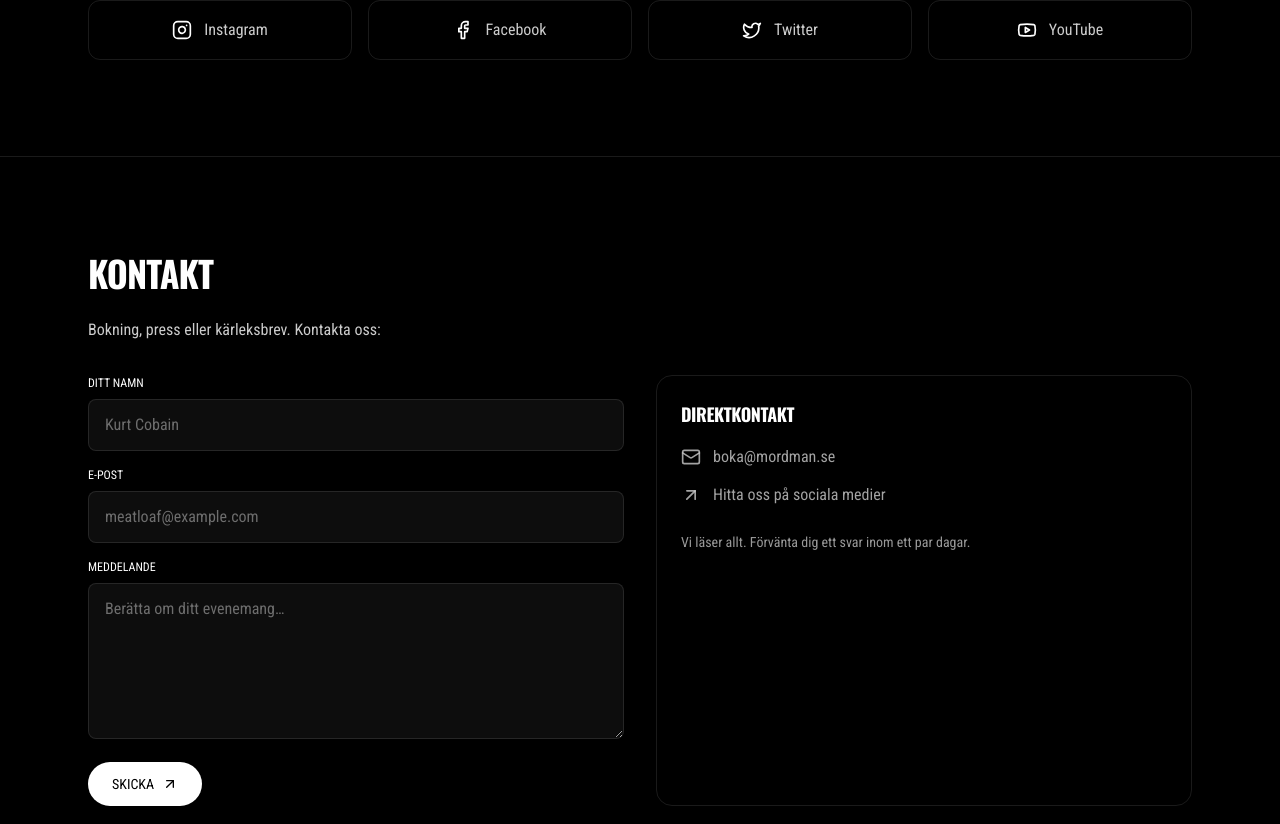
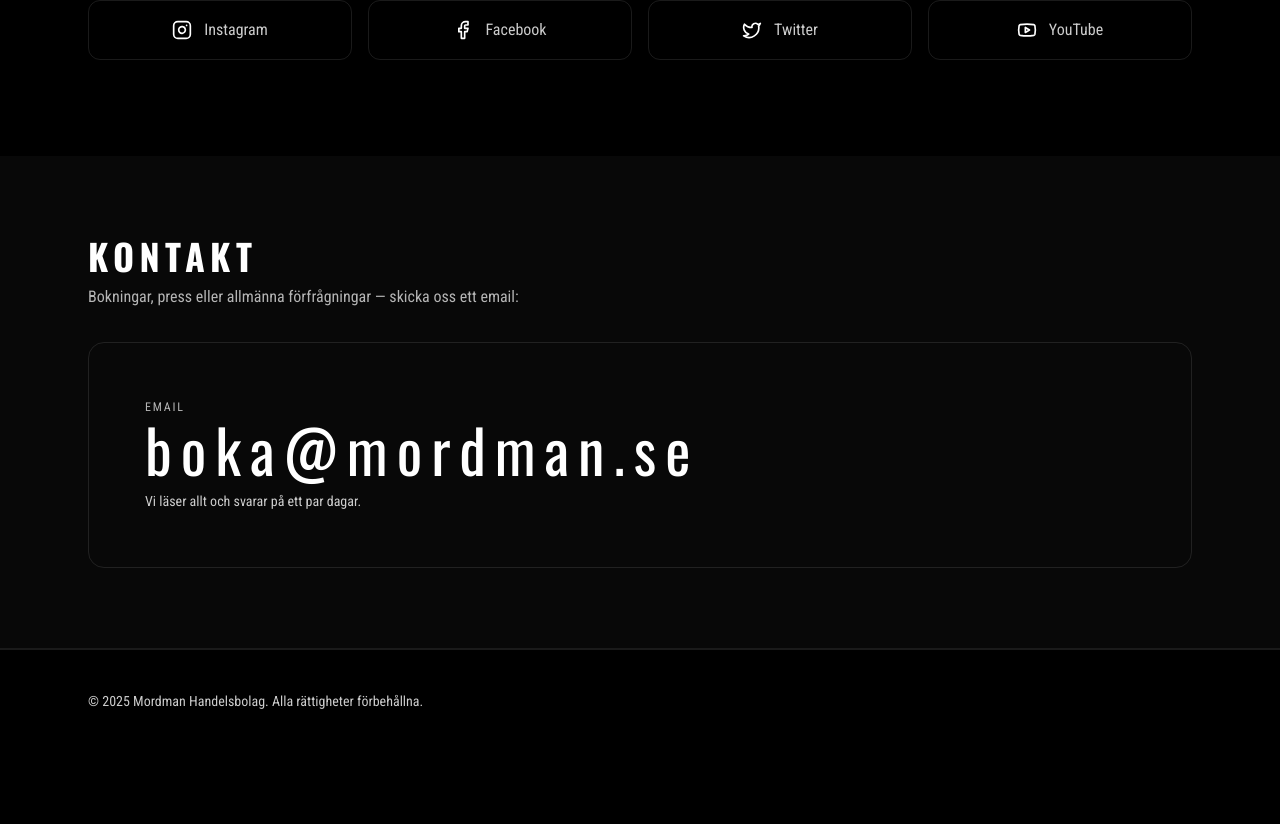
Before and after one commit to edholmmartins/mordman-band, a Next.js app: page / in a window 1280 px wide. Shown: the part 3096-3920 px from the top of the page. After the commit the page ends 3849 px from the top, so only its background shows below. Built offline with nearby package versions, Linux system fonts and the light colour scheme.

Commit message:
fix: reworked contact form to mail and added cta

```diff
--- a/app/page.js
+++ b/app/page.js
@@ -1,6 +1,6 @@
 'use client';
-
-import { useEffect, useMemo, useRef, useState } from 'react';
+import React from 'react';
+import { useState, useEffect, useMemo, useRef } from 'react';
 import Image from 'next/image';
 import { Instagram, Facebook, Twitter, Youtube, Mail, ArrowUpRight } from 'lucide-react';
 import { motion, AnimatePresence } from 'framer-motion';
@@ -11,6 +11,46 @@ import './globals.css';
 const GRID_COUNT = 9;               // how many tiles
 const REPLACE_EVERY_MS = 1400;      // how often to replace a single tile (1.4s)
 const IMAGE_QUALITY = 62;           // next/image quality tweak
+
+// Floating CTA (mobile-only): hides when #contact is visible
+function FloatingEmailCTA() {
+  const [show, setShow] = React.useState(true);
+
+  React.useEffect(() => {
+    const target = document.getElementById('contact');
+    if (!target) return;
+
+    const io = new IntersectionObserver(
+      ([entry]) => setShow(!entry.isIntersecting),
+      { root: null, threshold: 0.1 }
+    );
+
+    io.observe(target);
+    return () => io.disconnect();
+  }, []);
+
+  if (!show) return null;
+
+  return (
+    <a
+      href="mailto:boka@mordman.se?subject=Boka"
+      className="
+        md:hidden
+        fixed inset-x-4 bottom-4 z-40
+        rounded-full px-6 py-4
+        bg-white text-black
+        text-sm font-heading uppercase tracking-widest
+        shadow-2xl shadow-black/40
+        hover:opacity-90 transition
+        pb-[calc(env(safe-area-inset-bottom)+1rem)]
+      "
+      aria-label="Maila oss"
+    >
+      Maila oss
+    </a>
+  );
+}
+
 
 export default function Page() {
   const [scrolled, setScrolled] = useState(false);
@@ -283,47 +323,45 @@ export default function Page() {
         </div>
       </section>
 
-      {/* Contact */}
-      <section id="contact" className="scroll-mt-24 border-t border-white/10">
-        <div className="mx-auto max-w-6xl px-4 sm:px-6 py-16 md:py-24">
-          <h2 className="text-3xl md:text-4xl font-black uppercase">Kontakt</h2>
-          <p className="mt-6 text-white/80">Bokning, press eller kärleksbrev. Kontakta oss:</p>
 
-        <div className="mt-8 grid md:grid-cols-2 gap-8">
-          <form onSubmit={(e) => e.preventDefault()} className="space-y-4">
-            <div>
-              <label className="block text-xs uppercase mb-2">Ditt namn</label>
-              <input type="text" placeholder="Kurt Cobain" className="w-full rounded-lg bg-white/5 border border-white/10 px-4 py-3 placeholder-white/40 focus:outline-none focus:ring-2 focus:ring-white/30" />
-            </div>
-            <div>
-              <label className="block text-xs uppercase mb-2">E-post</label>
-              <input type="email" placeholder="meatloaf@example.com" className="w-full rounded-lg bg-white/5 border border-white/10 px-4 py-3 placeholder-white/40 focus:outline-none focus:ring-2 focus:ring-white/30" />
-            </div>
-            <div>
-              <label className="block text-xs uppercase mb-2">Meddelande</label>
-              <textarea rows={5} placeholder="Berätta om ditt evenemang…" className="w-full rounded-lg bg-white/5 border border-white/10 px-4 py-3 placeholder-white/40 focus:outline-none focus:ring-2 focus:ring-white/30" />
-            </div>
-            <button className="inline-flex items-center gap-2 rounded-full bg-white text-black px-6 py-3 text-sm uppercase hover:opacity-90 transition">
-              Skicka <ArrowUpRight className="h-4 w-4" />
-            </button>
-          </form>
+{/* Contact — unified full-bleed block (no separator line) */}
+<section id="contact" className="scroll-mt-24">
+  {/* Full-bleed background wraps BOTH header and email */}
+  <div className="relative left-1/2 right-1/2 -mx-[50vw] w-screen bg-white/[0.03]">
+    <div className="mx-auto max-w-6xl px-4 sm:px-6 py-16 md:py-20">
+      <h2 className="text-3xl md:text-4xl font-black uppercase tracking-widest">Kontakt</h2>
+      <p className="mt-2 text-white/70 font-body max-w-2xl">
+        Bokningar, press eller allmänna förfrågningar — skicka oss ett email:
+      </p>
 
-          <div className="rounded-2xl border border-white/10 p-6">
-            <h3 className="text-lg font-bold uppercase">Direktkontakt</h3>
-            <ul className="mt-4 space-y-3">
-              <li className="flex items-center gap-3 opacity-80"><Mail className="h-5 w-5" /><a className="hover:underline" href="mailto:boka@mordman.se">boka@mordman.se</a></li>
-              <li className="flex items-center gap-3 opacity-80"><ArrowUpRight className="h-5 w-5" /><a className="hover:underline" href="#socials" onClick={(e)=>{e.preventDefault(); scrollTo('socials');}}>Hitta oss på sociala medier</a></li>
-            </ul>
-            <p className="mt-6 text-sm text-white/60">Vi läser allt. Förvänta dig ett svar inom ett par dagar.</p>
+      {/* BIG EMAIL CARD (still full width visually, but no line above it) */}
+      <a
+        href="mailto:booking@yourband.com?subject=Booking%20Inquiry"
+        className="group mt-8 block overflow-hidden rounded-2xl border border-white/10 p-10 md:p-14 hover:bg-white hover:text-black transition"
+      >
+        <div className="absolute inset-0 bg-gradient-to-r from-white/0 via-white/10 to-white/0 opacity-0 group-hover:opacity-100 blur transition" />
+        <div className="relative z-10">
+          <div className="text-xs uppercase tracking-widest opacity-70 font-body">Email</div>
+          <div className="mt-1 font-heading text-4xl sm:text-5xl md:text-6xl tracking-widest">
+            boka@mordman.se
+          </div>
+          <div className="mt-3 text-sm opacity-80 font-body">
+            Vi läser allt och svarar på ett par dagar.
           </div>
         </div>
-        </div>
-      </section>
+      </a>
+    </div>
+  </div>
+</section>
+<FloatingEmailCTA />
 
+<footer className="border-t border-white/10">
+  {/* footer content */}
+</footer>
       {/* Footer */}
       <footer className="border-t border-white/10">
         <div className="mx-auto max-w-6xl px-4 sm:px-6 py-10 flex flex-col sm:flex-row items-center justify-between gap-4 text-sm text-white/60">
-          <p>© {new Date().getFullYear()} Mordman band. Alla rättigheter förbehållna.</p>
+          <p>© {new Date().getFullYear()} Mordman Handelsbolag. Alla rättigheter förbehållna.</p>
 
         </div>
       </footer>
```
